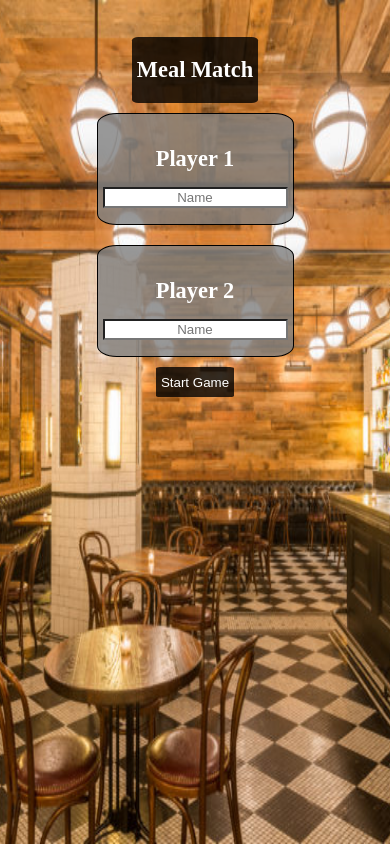
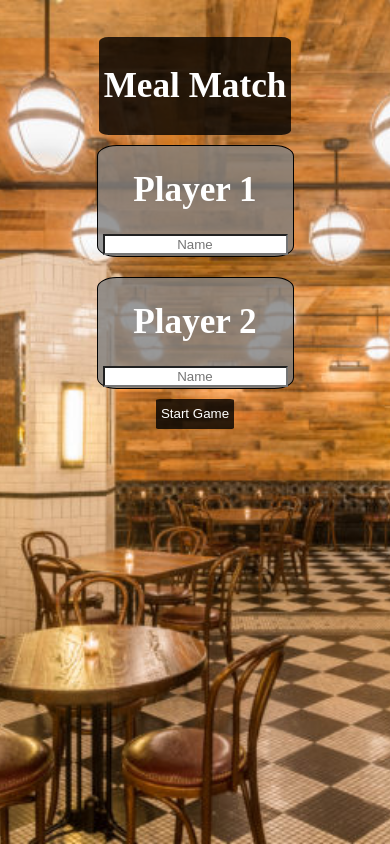
Before and after one commit to danielbissell/mealMatch, a website: page public/index.html in a window 390 px wide. Drawn offline with Linux system fonts and the light colour scheme.

Commit message:
css update

```diff
--- a/public/css/styles.css
+++ b/public/css/styles.css
@@ -110,22 +110,11 @@ input[type="submit"]{
     padding: 5px;
 }
 
+
 @media only screen and (max-width: 700px) {
     #main{
 
-font-size: 80%;
-    }
-    body{
-        background-size: 100vmax 100vmax;
-    }
-
-
-}
-
-@media only screen and (max-width: 600px) {
-    #main{
-
-font-size: 70%;
+font-size: 110%;
     }
 
     #playerSelect{
@@ -138,9 +127,3 @@ font-size: 70%;
     #startBtn{
         min-width: 40px;
     }
-    body{
-
-    }
-
-
-}
```
Also changed, not shown: 3 other files.
